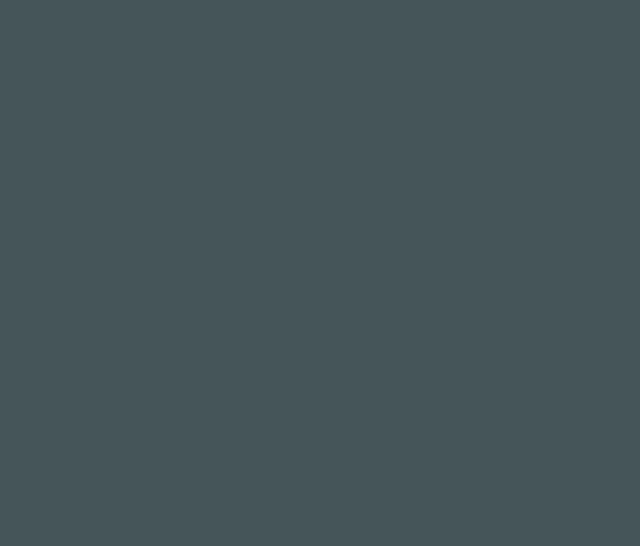
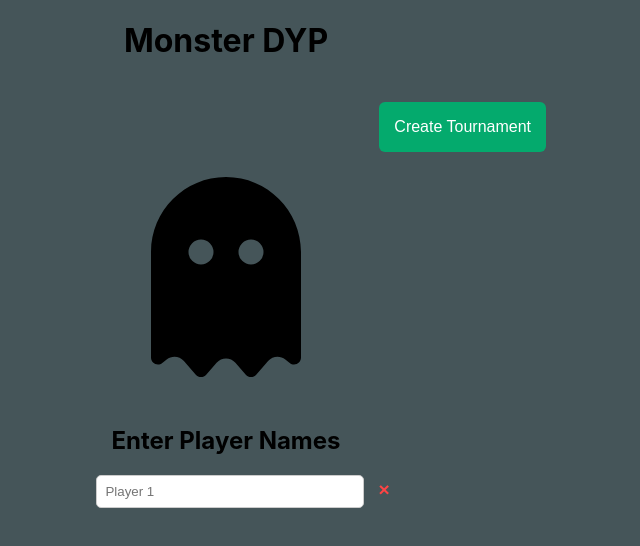
Before and after one commit to lm15-lukas/Kicker-React, a React (Create React App) app: page /team-adjustment in a window 1280 px wide. Before the commit this address had no page. Shown: the top 546 px of the page, without its empty margins (414-1054 px from the left). Built offline with nearby package versions, Linux system fonts and the light colour scheme; the HTML template or start-up script is replaced by a standard one.

Commit message:
kleinere Seiten mithilfe von useNavigate eigene url gegeben

```diff
--- a/src/App.jsx
+++ b/src/App.jsx
@@ -1,6 +1,8 @@
 import { BrowserRouter as Router, Routes, Route } from "react-router-dom";
 import ConfigureGame from "./pages/ConfigureGame/ConfigureGame";
 import Tournament from "./pages/Tournament/Tournament";
+import TeamAdjustment from "./pages/ConfigureGame/ConGamcomponents/TeamAdjustment.jsx";
+import SelectGameMode from "./pages/ConfigureGame/ConGamcomponents/SelectGameMode.jsx";
 
 function App() {
   return (
@@ -8,6 +10,8 @@ function App() {
     <Router>
       <Routes>
         <Route path="/" element={<ConfigureGame/>}></Route>
+        <Route path="/team-adjustment" element={<TeamAdjustment/>}></Route>
+        <Route path="/select-game-mode" element={<SelectGameMode/>}></Route>
         <Route path="/tournament" element={<Tournament/>}></Route>
       </Routes>
       </Router>
--- /dev/null
+++ b/src/pages/ConfigureGame/ConGamcomponents/SelectGameMode.jsx
@@ -0,0 +1,38 @@
+import { useState } from 'react';
+import TeamAdjustment from './TeamAdjustment.jsx'
+import monster from './monster.svg';
+import play from './play-solid.svg';
+import Header from './Header.jsx';
+import { useNavigate } from 'react-router-dom';
+
+
+export default function () {
+    const TeamAdjustMentnavigate= useNavigate('');
+    const [teams,setTeams]=useState('');
+
+    const handleTeamAdjustment=() => {
+        setTeams("team-building");
+        TeamAdjustMentnavigate('/team-adjustment');
+    }
+    if(teams === "team-building"){
+        return(
+            <>
+            <TeamAdjustment/>
+            </>
+        )
+    }
+
+    return (
+        <>
+        <Header/>
+            <h1 className="a">Select a Game Mode</h1>
+            <div className="team-form-container">
+                <div className="team-option" onClick={handleTeamAdjustment}>
+                    <img src={monster} alt="ghost" className="monster-logo" />
+                    <img src={play} alt="playbutton" className="play-logo" />
+                    <h4>Monster DYP</h4>
+                </div>
+            </div>
+        </>
+    )
+}
--- a/src/pages/ConfigureGame/ConGamcomponents/TeamAdjustment.jsx
+++ b/src/pages/ConfigureGame/ConGamcomponents/TeamAdjustment.jsx
@@ -1,7 +1,9 @@
+import { useNavigate } from "react-router-dom";
 import { useState } from "react";
 import MonsterLogo from './monster.svg';
 
 export default function PlayerInputList() {
+    const navigateTournament = useNavigate();
   const [players, setPlayers] = useState([""]);
 
   const handlePlayerChange = (index, value) => {
@@ -23,14 +25,19 @@ export default function PlayerInputList() {
     const updatedPlayers = players.filter((_, i) => i !== index);
     setPlayers(updatedPlayers.length > 0 ? updatedPlayers : [""]);
   };
-
+const handleCreateTournament = () => {
+    navigateTournament('/tournament')
+}
   return (
     <>
       <header className="team-header">
-        <h1>Monster DYP</h1>
+        <h1>Monster DYP </h1>
+        <div className="button-container">
+        <button className="create-tournament" onClick={handleCreateTournament}>Create Tournament</button>
+        </div>
         <img src={MonsterLogo} alt="ghost" className="ghost-in-team" />
       </header>
-      <div className="center">
+      <div>
         <h2 className="cemter">Enter Player Names</h2>
         <ul className="ul-t">
           {players.map((name, index) => (
--- a/src/pages/ConfigureGame/ConfigureGame.css
+++ b/src/pages/ConfigureGame/ConfigureGame.css
@@ -250,3 +250,20 @@ body {
     text-align: center;
     align-content: center;
   }
+.button-container{
+    text-align: right;
+    margin-right: 20rem;
+    margin-top: 0.2rem;
+}
+.create-tournament{
+    height: 50px;
+    background-color: #04AA6D;
+    border: none;
+    color: white;
+    padding: 15px;
+    font-size: 16px;
+    cursor: pointer;
+    border-radius: 6px;
+    margin-top: 20px;
+    transition: background-color 0.3s ease;
+}
--- a/src/pages/ConfigureGame/ConfigureGame.jsx
+++ b/src/pages/ConfigureGame/ConfigureGame.jsx
@@ -3,8 +3,8 @@ import { useState } from "react";
 import "./ConfigureGame.css";
 import Header from "./ConGamcomponents/Header.jsx";
 import TeamAdjustment from "./ConGamcomponents/TeamAdjustment.jsx";
-import monster from './ConGamcomponents/monster.svg';
-import play from './ConGamcomponents/play-solid.svg';
+import SelectGameMode from "./ConGamcomponents/SelectGameMode.jsx";
+
 
 export default function ConfigureGame() {
 
@@ -28,8 +28,8 @@ export default function ConfigureGame() {
         date: ""
     });
     const [step, setStep] = useState("configure");
-    const [teams,setTeams]=useState('');
-    const navigate = useNavigate();
+
+    const navigateSelectGameMode = useNavigate();
 
     const handleFormDataChange = (event) => {
         setFormData({
@@ -37,28 +37,6 @@ export default function ConfigureGame() {
             [event.target.id]: event.target.value
         });
     };
-
-
-
-    const handleCreateTournament = () => {
-        navigate("/tournament", { state: formData });
-    };
-
-
-
-    const handleTeamAdjustment=() => {
-        setTeams("team-building");
-    }
-    if(teams === "team-building"){
-        return(
-            <>
-            <TeamAdjustment/>
-            </>
-        )
-    }
-
-
-
 
     const handleAdvance = () => {
         const newErrors = {};
@@ -74,6 +52,7 @@ export default function ConfigureGame() {
         } else {
             setErrors({});
             setStep("setup-teams");
+            navigateSelectGameMode('/select-game-mode')
         }
 
 
@@ -82,14 +61,7 @@ export default function ConfigureGame() {
         return (
             <>
                 <Header />
-                <h1 className="a">Select a Game Mode</h1>
-                <div className="team-form-container">
-                <div className="team-option" onClick={handleTeamAdjustment}>
-                <img src={monster} alt="ghost"  className="monster-logo"/>
-                <img src={play} alt="playbutton" className="play-logo" />
-                <h4>Monster DYP</h4>
-                </div>
-                </div>
+                <SelectGameMode/>
             </>
         );
     }
```
